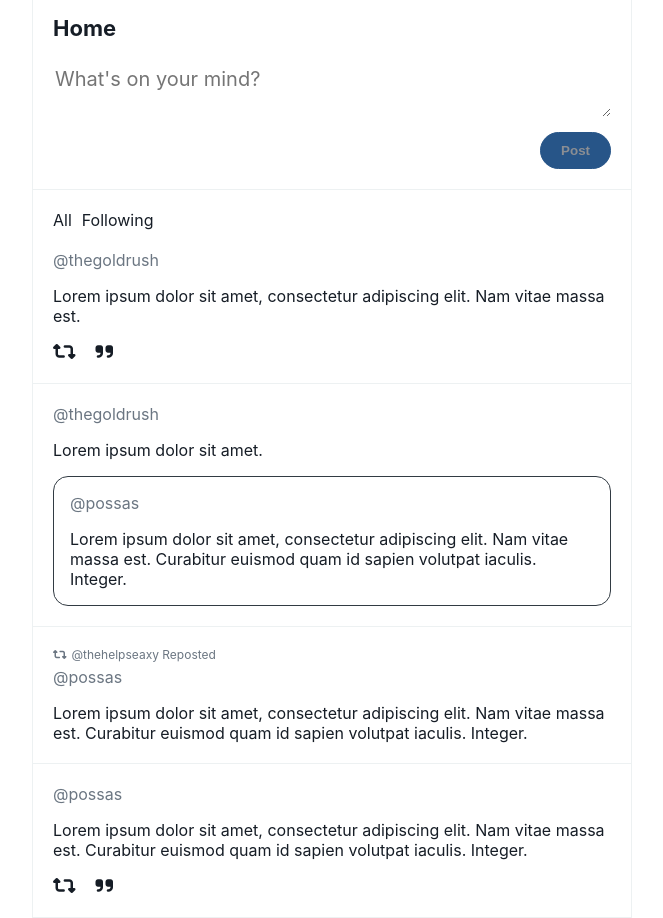
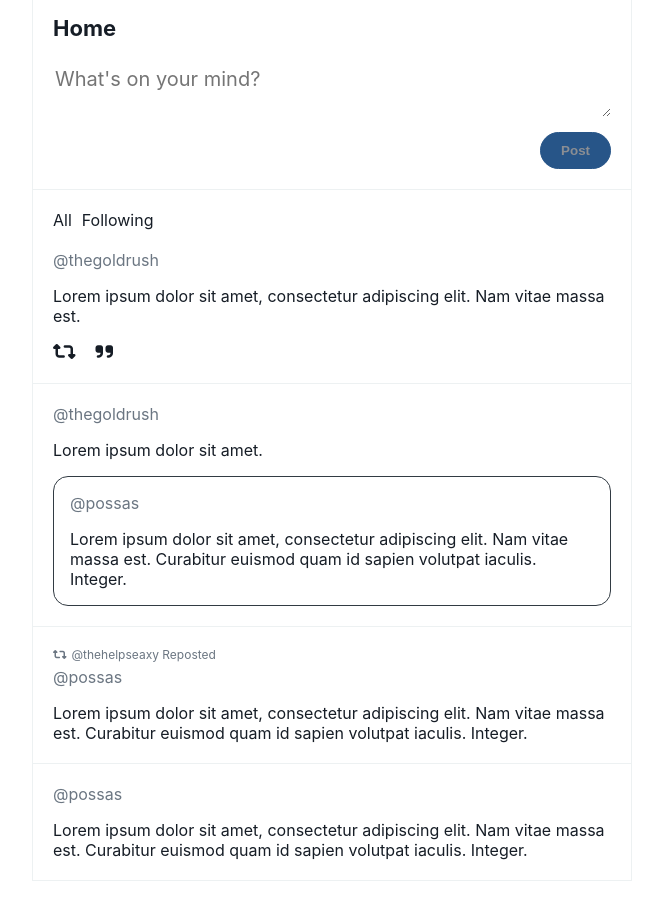
Before and after one commit to mpossas/app-posterr, a Vue app: page /all in a window 1280 px wide. Shown: the whole page, without its empty margins (308-971 px from the left). After the commit the page ends 881 px from the top, so only its background shows below. Built offline with nearby package versions, Linux system fonts and the light colour scheme.

Commit message:
Hide actions from current user's posts

```diff
--- a/src/components/posts/Post.vue
+++ b/src/components/posts/Post.vue
@@ -6,16 +6,17 @@
     <span class="content">
       {{ post.content }}
     </span>
-    <div v-if="showActions" class="actions">
+    <div v-if="enableActions" class="actions">
       <i tabindex="0" class="fas fa-retweet repost"></i>
-      <i tabindex="0" class="fa-solid fa-quote-right quote"></i>
+      <i tabindex="0" class="fas fa-quote-right quote"></i>
     </div>
   </template>
   <Loading v-else class="loading" />
 </template>
 
 <script setup>
-import { toRef } from 'vue'
+import { computed, toRef } from 'vue'
+import { getCurrentUser } from '~/services/users'
 import Loading from '~/components/Loading.vue'
 
 const props = defineProps({
@@ -24,6 +25,12 @@ const props = defineProps({
 })
 
 const post = toRef(props, 'post')
+const { id: currentUserId } = getCurrentUser()
+
+const enableActions = computed(() => {
+  const currentUserIsAuthor = currentUserId === post.value.authorId
+  return props.showActions && !currentUserIsAuthor
+})
 </script>
 
 <style lang="scss" scoped>
```
